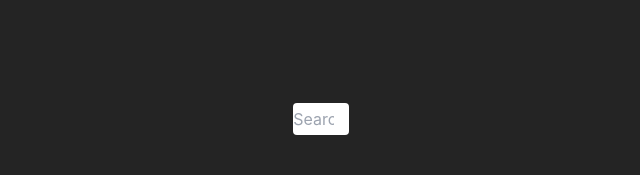
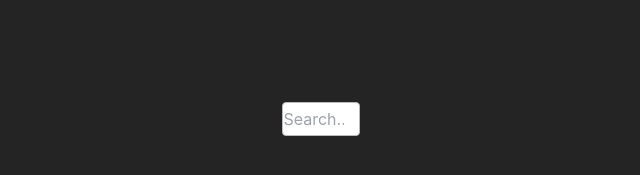
Before and after one commit to sagarEmn/24CssChallenges, a React (Vite) app in the folder 2-Search Bar/: page / in a window 1280 px wide. Shown: the part 281-456 px from the top of the page, without its empty margins (319-959 px from the left). Built offline with nearby package versions, Linux system fonts and the light colour scheme.

Commit message:
revise #1

```diff
--- a/2-Search Bar/src/App.css
+++ b/2-Search Bar/src/App.css
@@ -7,8 +7,9 @@
 
 .hide {
   border: 0;
-  clip: react(0 0 0 0);
+  clip: rect(0 0 0 0);
   height: 1px;
+  margin: -1px;
   overflow: hidden;
   padding: 0;
   position: absolute;
@@ -17,7 +18,8 @@
 
 .container {
   padding: 2em;
-  width: 80%;
+  width: 100%;
+  min-width: 321px;
   margin: auto;
 }
 
@@ -27,3 +29,9 @@
   border-radius: 4px;
   border: 1px solid var(--search-border);
 }
+
+.search-bar:focus {
+  width: 100%;
+  border-color: var(--search-focus-border);
+  outline: none;
+}
--- a/2-Search Bar/src/index.css
+++ b/2-Search Bar/src/index.css
@@ -15,6 +15,9 @@
   text-rendering: optimizeLegibility;
   -webkit-font-smoothing: antialiased;
   -moz-osx-font-smoothing: grayscale;
+
+  --search-border: #bbb;
+  --search-focus-border: #3a71ca;
 }
 
 body {
```
